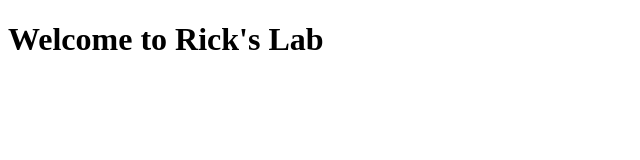
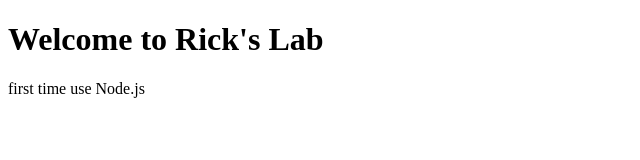
Before and after one commit to RickWangPerth/Coursera-Bootstrap, a website: page index.html in a window 1280 px wide. Shown: the whole page, without its empty margins (0-640 px from the left). Drawn offline with Linux system fonts and the light colour scheme.

Commit message:
add gitignore and bulit nmp config in script area

```diff
--- a/index.html
+++ b/index.html
@@ -5,5 +5,6 @@
     </head>
     <body>
         <h1>Welcome to Rick's Lab</h1>
+        <p>first time use Node.js</p>
     </body>
 </html>
--- a/package.json
+++ b/package.json
@@ -4,7 +4,9 @@
   "description": "Directory to learn Git and Node",
   "main": "index.html",
   "scripts": {
-    "test": "echo \"Error: no test specified\" && exit 1"
+    "start": "npm run lite",
+    "test": "echo \"Error: no test specified\" && exit 1",
+    "lite":"lite-server"
   },
   "repository": {
     "type": "git",
```
Also changed, not shown: 1 other file.
